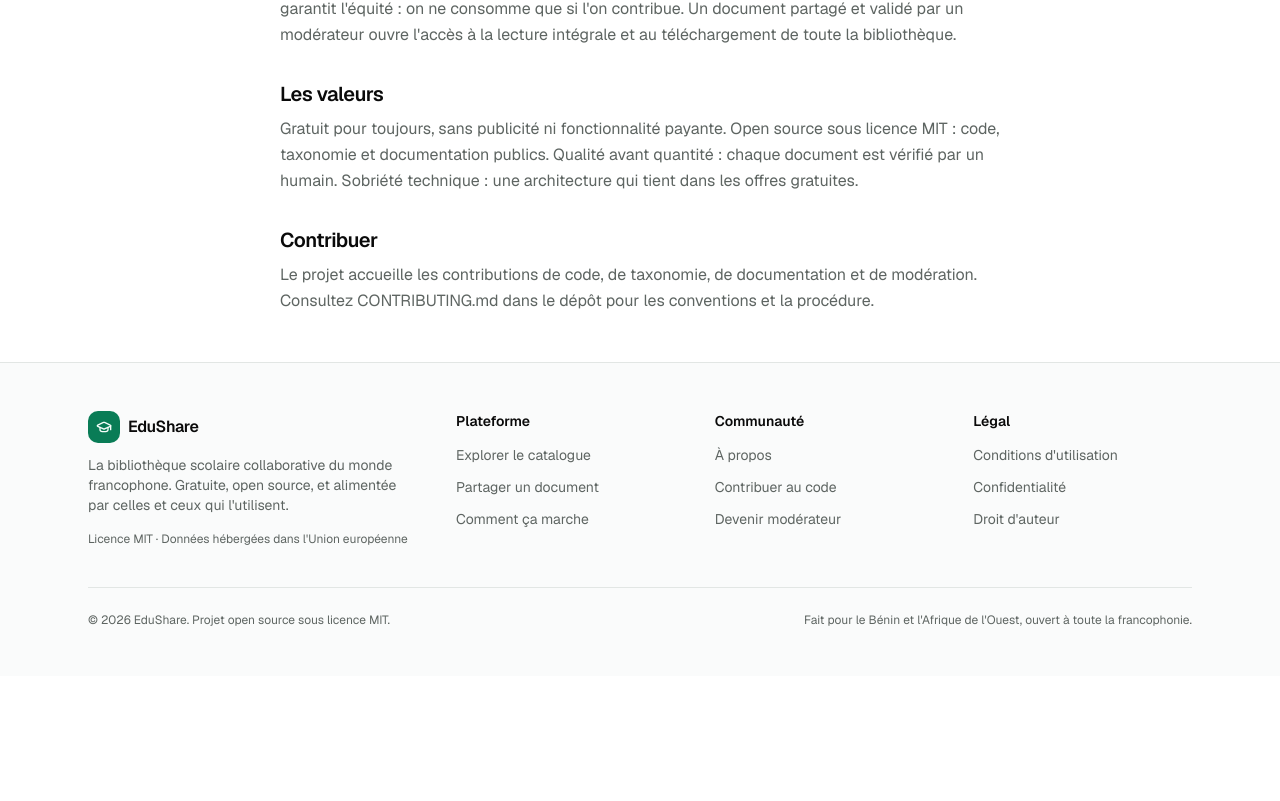
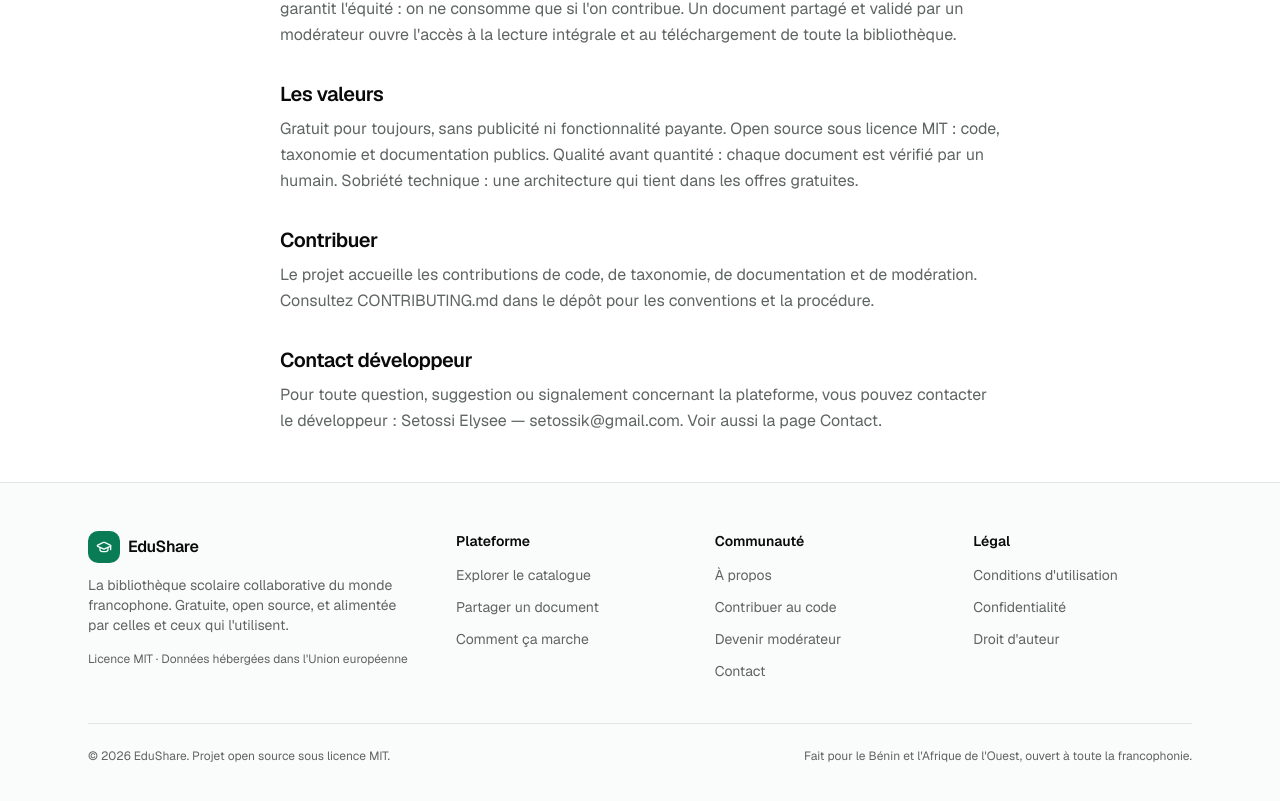
Before and after one commit to setossik-netizen/edushare, a Next.js app: page /a-propos in a window 1280 px wide. Shown: the part 463-1264 px from the top of the page. Before the commit the page ends 1139 px from the top, so only its background shows below. Built offline with nearby package versions, Linux system fonts and the light colour scheme; no server answers.

Commit message:
feat: add contact section/page for developer

```diff
--- a/app/a-propos/page.tsx
+++ b/app/a-propos/page.tsx
@@ -18,6 +18,10 @@ const SECTIONS = [
   {
     title: "Contribuer",
     body: "Le projet accueille les contributions de code, de taxonomie, de documentation et de modération. Consultez CONTRIBUTING.md dans le dépôt pour les conventions et la procédure.",
+  },
+  {
+    title: "Contact développeur",
+    body: "Pour toute question, suggestion ou signalement concernant la plateforme, vous pouvez contacter le développeur : Setossi Elysee — setossik@gmail.com. Voir aussi la page Contact.",
   },
 ];
 
--- /dev/null
+++ b/app/contact/page.tsx
@@ -0,0 +1,46 @@
+import type { Metadata } from "next";
+import { Mail, UserRound } from "lucide-react";
+
+export const metadata: Metadata = {
+  title: "Contact",
+  description: "Contacter le développeur d'EduShare.",
+};
+
+export default function ContactPage() {
+  return (
+    <article className="mx-auto w-full max-w-3xl px-4 py-12 sm:px-6">
+      <h1 className="text-3xl font-semibold tracking-tight">Contact</h1>
+      <p className="mt-3 text-muted-foreground">
+        Pour toute question, suggestion, partenariat ou signalement concernant EduShare,
+        vous pouvez contacter le développeur.
+      </p>
+
+      <section className="mt-10 rounded-xl border bg-card p-6">
+        <h2 className="text-xl font-semibold tracking-tight">Développeur</h2>
+        <dl className="mt-4 space-y-4 text-sm">
+          <div className="flex items-start gap-3">
+            <UserRound className="mt-0.5 size-4 text-muted-foreground" aria-hidden="true" />
+            <div>
+              <dt className="font-medium">Nom</dt>
+              <dd className="text-muted-foreground">Setossi Elysee</dd>
+            </div>
+          </div>
+          <div className="flex items-start gap-3">
+            <Mail className="mt-0.5 size-4 text-muted-foreground" aria-hidden="true" />
+            <div>
+              <dt className="font-medium">E-mail</dt>
+              <dd>
+                <a
+                  href="mailto:setossik@gmail.com"
+                  className="text-primary underline-offset-4 hover:underline"
+                >
+                  setossik@gmail.com
+                </a>
+              </dd>
+            </div>
+          </div>
+        </dl>
+      </section>
+    </article>
+  );
+}
--- a/components/site-footer.tsx
+++ b/components/site-footer.tsx
@@ -16,6 +16,7 @@ const FOOTER_LINKS = [
       { href: "/a-propos", label: "À propos" },
       { href: "/contribuer", label: "Contribuer au code" },
       { href: "/moderation", label: "Devenir modérateur" },
+      { href: "/contact", label: "Contact" },
     ],
   },
   {
```
